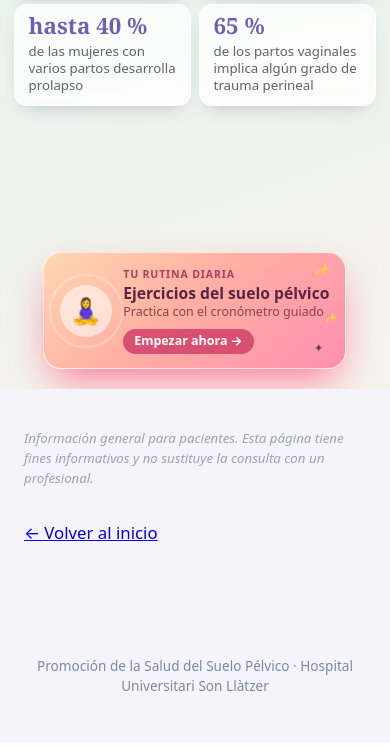
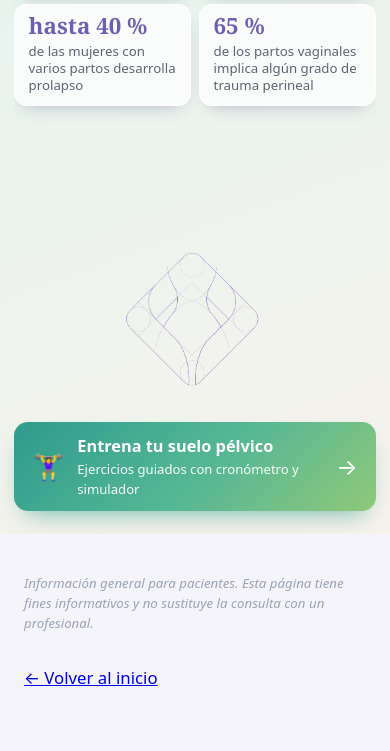
Before and after one commit to 8mynvztjk9-lang/app-gineco, a FastAPI app: page /suelo-pelvico in a window 390 px wide. Shown: the part 1546-2297 px from the top of the page. Before the commit the page ends 2237 px from the top, so only its background shows below. Run offline with FastAPI, Linux system fonts and the light colour scheme.

Commit message:
Portada móvil: logo en el hueco que dejan las cifras + banner de ejercicios al final
Co-Authored-By: Claude Opus 4.8 <noreply@anthropic.com>

```diff
--- a/app/static/style.css
+++ b/app/static/style.css
@@ -806,6 +806,39 @@ p.nota-pie {
     .ejer-spark--1 { animation-delay: 1.2s; }
     .ejer-spark--2 { animation-delay: 2s; }
     .ejer-spark--3 { animation-delay: 1.7s; }
+}
+
+/* ============================================================
+   LOGO que aparece donde estaban las cifras (al desaparecer ~21 s)
+   + BANNER de ejercicios al final de la portada.
+   ============================================================ */
+/* El logo sustituto solo se muestra en móvil (donde las cifras dejan un hueco
+   claro al desaparecer). En escritorio el contenido llena el centro y un logo
+   se solaparía, así que ahí se mantiene oculto. */
+.portada-logo-rev { display: none; }
+
+/* Banner de ejercicios, empujado al final de la portada */
+.portada-ejer-banner {
+    margin-top: auto; align-self: center;
+    width: 100%; max-width: 680px;
+    position: relative; z-index: 3;
+}
+
+/* En móvil/tablet: el logo va en el flujo (centrado, tras las cifras) y el
+   banner queda al final, ambos visibles sin esperar la animación. */
+@media (max-width: 900px) {
+    .portada-logo-rev {
+        display: block !important;
+        position: static; transform: none;
+        margin: 0.4rem auto 0.2rem; width: clamp(140px, 42vw, 200px);
+        opacity: 0.9; animation: none;
+    }
+    .portada-ejer-banner { margin-top: 1rem; }
+}
+/* En móvil, al desvanecerse las cifras COLAPSAN su espacio (no dejan hueco). */
+@media (max-width: 900px) and (prefers-reduced-motion: no-preference) {
+    .cifras-pins { animation: cifrasColapsa 0.6s ease 20.5s both; overflow: hidden; }
+    @keyframes cifrasColapsa { from { max-height: 800px; } to { max-height: 0; margin: 0; padding: 0; opacity: 0; } }
 }
 
 /* ============================================================
--- a/app/templates/suelo_pelvico.html
+++ b/app/templates/suelo_pelvico.html
@@ -225,22 +225,19 @@
             </div>
         </div>
 
-        <!-- Isla de EJERCICIOS: aparece cuando las cifras desaparecen, en la
-             zona lateral libre, con color cálido propio y decoración animada. -->
-        <a class="ejer-isla" href="/suelo-pelvico/ejercicios"
-           aria-label="Ejercicios del suelo pélvico: practica con el cronómetro guiado">
-            <span class="ejer-spark ejer-spark--1" aria-hidden="true">✨</span>
-            <span class="ejer-spark ejer-spark--2" aria-hidden="true">✦</span>
-            <span class="ejer-spark ejer-spark--3" aria-hidden="true">✨</span>
-            <span class="ejer-isla-ring" aria-hidden="true">
-                <span class="ejer-isla-ico">🧘‍♀️</span>
+        <!-- Logo que aparece (centrado) cuando las cifras desaparecen, ocupando el
+             espacio que dejan libre. -->
+        <img class="portada-logo-rev" src="/static/images/motivo-pssp-lila.png"
+             alt="Promoción Salud del Suelo Pélvico" aria-hidden="true">
+
+        <!-- Banner para ir a Ejercicios, al final de la portada. -->
+        <a class="diag-ejer-banner portada-ejer-banner" href="/suelo-pelvico/ejercicios">
+            <span class="diag-ejer-ico" aria-hidden="true">🏋️‍♀️</span>
+            <span class="diag-ejer-txt">
+                <strong>Entrena tu suelo pélvico</strong>
+                <small>Ejercicios guiados con cronómetro y simulador</small>
             </span>
-            <span class="ejer-isla-txt">
-                <small class="ejer-isla-eyebrow">Tu rutina diaria</small>
-                <strong>Ejercicios del suelo pélvico</strong>
-                <small>Practica con el cronómetro guiado</small>
-                <span class="ejer-isla-cta">Empezar ahora →</span>
-            </span>
+            <span class="diag-ejer-flecha" aria-hidden="true">→</span>
         </a>
     </section>
 
```
Also changed, not shown: .claude/settings.local.json.
